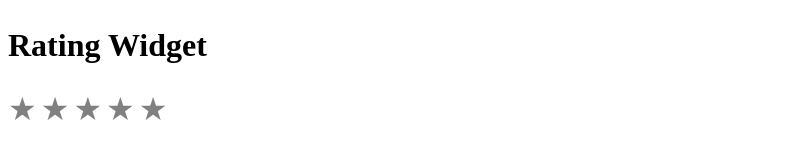
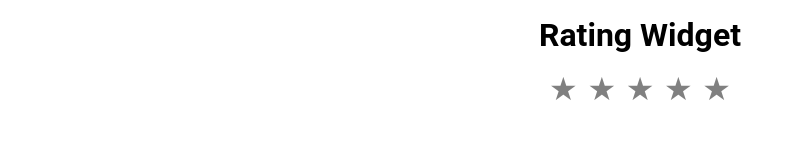
Before and after one commit to daphneyyy/cse134b-hw5, a plain HTML site: page rating_form.html in a window 1280 px wide. Shown: the whole page, without its empty margins (0-796 px from the left). Drawn offline with Linux system fonts and the light colour scheme.

Commit message:
Completed rating form

```diff
--- a/rating_form.css
+++ b/rating_form.css
@@ -1,11 +1,19 @@
+* {
+    margin: 0;
+    padding: 0;
+    box-sizing: border-box;
+    text-align: center;
+    font-family: 'Roboto', sans-serif;
+}
+
 h2 {
     font-size: 2rem;
+    margin: 1rem 0;
 }
+
 .star {
     color: grey;
     font-size: 2em;
     cursor: pointer;
+    margin: 0 0.3rem;
 }
-.js-form {
-    display: none;
-}
--- a/rating_form.html
+++ b/rating_form.html
@@ -18,22 +18,8 @@
                 <button type="submit">Submit</button>
             </form>
         </noscript>
-
-        <form class="js-form" action="https://httpbin.org/post" method="post">
-            <input type="hidden" name="question" value="How satisfied are you?">
-            <input type="hidden" name="rating" id="ratingValue" value="">
-            <div class="stars">
-                <span class="star" id="1">&#x2605;</span>
-                <span class="star" id="2">&#x2605;</span>
-                <span class="star" id="3">&#x2605;</span>
-                <span class="star" id="4">&#x2605;</span>
-                <span class="star" id="5">&#x2605;</span>
-            </div>
-            <output type="hidden" class="info-message" for="rating"></output>
-        </form>
     </rating-widget>
 
     <script src="rating_form.js"></script>
 </body>
-
 </html>
--- a/rating_form.js
+++ b/rating_form.js
@@ -1,34 +1,68 @@
-document.addEventListener("DOMContentLoaded", function () {
-    let jsForm = document.querySelector(".js-form");
+class RatingWidget extends HTMLElement {
+    constructor() {
+        super();
 
-    let star_list = document.querySelector(".stars");
-    let stars = document.querySelectorAll(".star");
-    let output = document.querySelector(".info-message");
-    let rating_val = document.getElementById("ratingValue");
+        this.jsForm = document.createElement('form');
+        this.jsForm.classList.add('js-form');
+        this.jsForm.action = 'https://httpbin.org/post';
+        this.jsForm.method = 'POST';
+        this.jsForm.style.display = 'block';
 
-    for (let i = 0; i < stars.length; i++) {
-        stars[i].addEventListener("mouseover", () => {
-            setStarColors(i);
+        this.question = document.createElement('input');
+        this.question.type = 'hidden';
+        this.question.name = 'question';
+        this.question.value = 'How satisfied are you?';
+
+        this.rating = document.createElement('input');
+        this.rating.type = 'hidden';
+        this.rating.name = 'rating';
+        this.rating.value = '';
+
+        this.starList = document.createElement('div');
+        this.starList.classList.add('stars');
+        this.stars = [];
+        for (let i = 1; i <= 5; i++) {
+            const star = document.createElement('span');
+            star.id = i;
+            star.classList.add('star');
+            star.innerHTML = '&#x2605;';
+            this.addStarEvents(star, i);
+            this.starList.appendChild(star);
+            this.stars.push(star);
+        };
+
+        this.output = document.createElement('output');
+        this.output.classList.add('info-message');
+        this.output.setAttribute('type', 'hidden');
+        this.output.htmlFor = 'rating';
+
+        this.jsForm.appendChild(this.question);
+        this.jsForm.appendChild(this.rating);
+        this.jsForm.appendChild(this.starList);
+        this.jsForm.appendChild(this.output);
+
+        this.appendChild(this.jsForm);
+    }
+
+    addStarEvents(star, id) {
+        star.addEventListener('mouseover', () => {
+            this.setStarColors(id);
         });
-        stars[i].addEventListener("mouseout", () => {
-            resetStarColors();
+        star.addEventListener('mouseout', () => {
+            this.resetStarColors();
         });
-        stars[i].addEventListener("click", (event) => {
+        star.addEventListener('click', (event) => {
             event.preventDefault();
-            let rating = stars[i].id;
-            rating_val.value = rating;
-            if (i >= 3) {
-                output.value = "Thanks for " + rating + " star rating!";
+            this.rating.value = id;
+            if (id >= 3) {
+                this.output.value = `Thanks for ${id} star rating!`;
             } else {
-                output.value =
-                    "Thanks for your feedback of " +
-                    rating +
-                    " stars. We'll try to do better!";
+                this.output.value = `Thanks for your feedback of ${id} stars. We'll try to do better!`;
             }
-            output.style.display = "block";
-            star_list.style.display = "none";
+            this.starList.style.display = 'none';
+            this.output.style.display = 'block';
 
-            let newForm = new FormData(jsForm);
+            let newForm = new FormData(this.jsForm);
             newForm.append("sentBy", "JS");
             const xhr = new XMLHttpRequest();
             xhr.open("POST", "https://httpbin.org/post", true);
@@ -42,21 +76,21 @@ document.addEventListener("DOMContentLoaded", function () {
         });
     }
 
-    let setStarColors = (star_index) => {
-        for (let i = 0; i < stars.length; i++) {
-            if (i <= star_index) {
-                stars[i].style.color = "gold";
+    setStarColors(starid) {
+        for (let i = 0; i < this.stars.length; i++) {
+            if (i < starid) {
+                this.stars[i].style.color = 'gold';
             } else {
-                stars[i].style.color = "grey";
+                this.stars[i].style.color = 'grey';
             }
         }
-    };
+    }
 
-    let resetStarColors = () => {
-        for (let i = 0; i < stars.length; i++) {
-            stars[i].style.color = "grey";
+    resetStarColors() {
+        for (let i = 0; i < this.stars.length; i++) {
+            this.stars[i].style.color = 'grey';
         }
-    };
+    }
+}
 
-    jsForm.style.display = "block";
-});
+customElements.define("rating-widget", RatingWidget);
--- a/weather.css
+++ b/weather.css
@@ -3,7 +3,7 @@
     padding: 0;
     box-sizing: border-box;
     text-align: center;
-    font-family: Verdana, Geneva, Tahoma, sans-serif
+    font-family: 'Roboto', sans-serif;
 }
 
 h2 {
```
